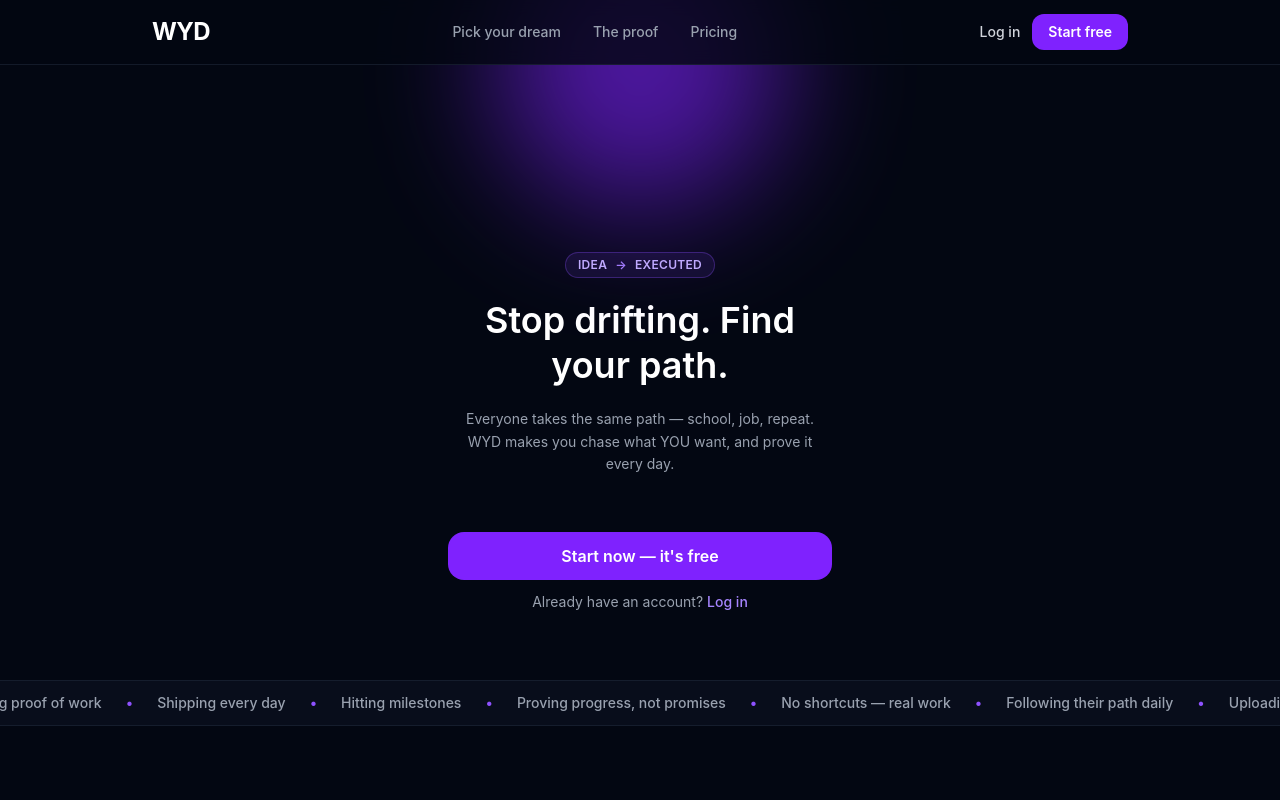
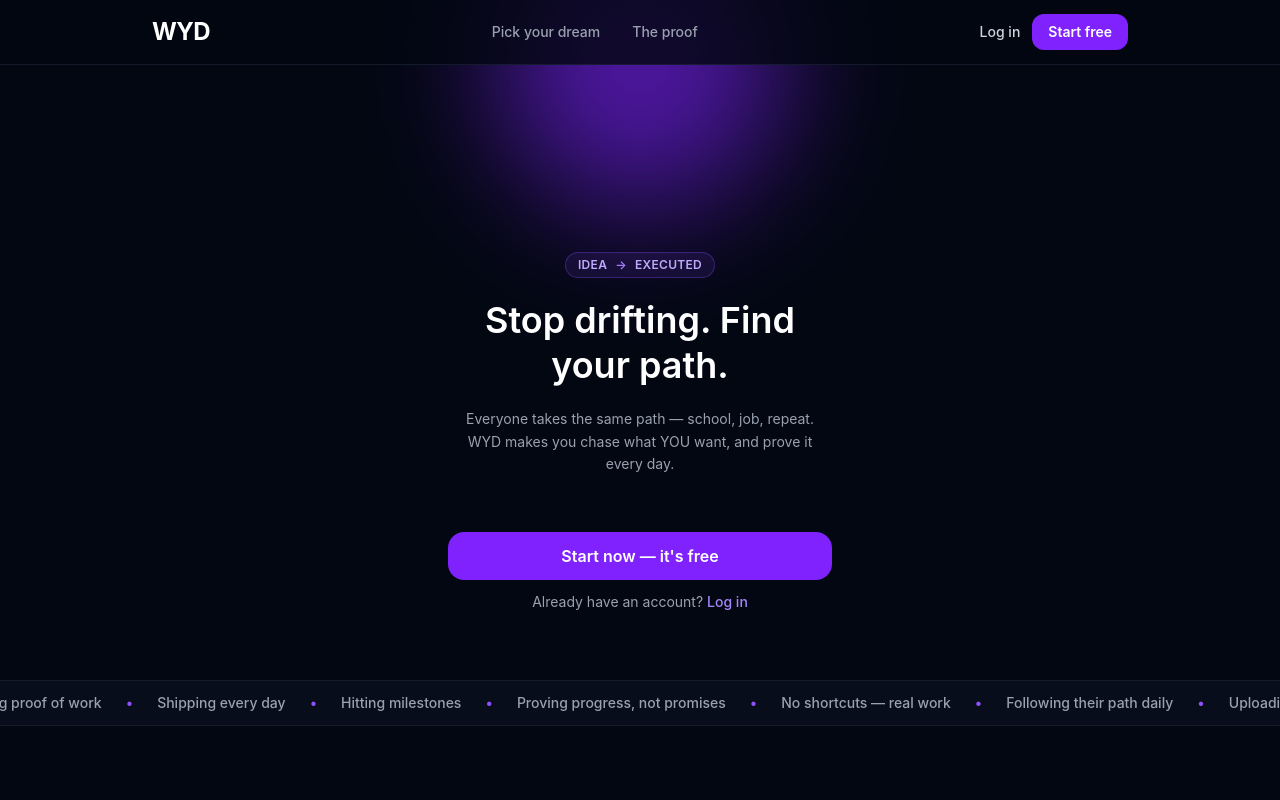
Before and after one commit to Nuutti-N/WYD, a React (Vite) app in the folder frontend/: page / in a window 1280 px wide. Shown: the top 800 px of the page. Built offline with nearby package versions, Linux system fonts and the light colour scheme; no server answers.

Commit message:
delete pricin in landingnav

```diff
--- a/frontend/pages/LandingNav.jsx
+++ b/frontend/pages/LandingNav.jsx
@@ -11,7 +11,6 @@ function LandingNav() {
                 <div className="hidden md:flex items-center gap-8 text-sm font-medium text-gray-400">
                     <a href="#journey" className="hover:text-white transition">Pick your dream</a>
                     <a href="#edge" className="hover:text-white transition">The proof</a>
-                    <a href="#premium" className="hover:text-white transition">Pricing</a>
                 </div>
 
                 {/* Right: secondary Log in + primary Start free */}
```
